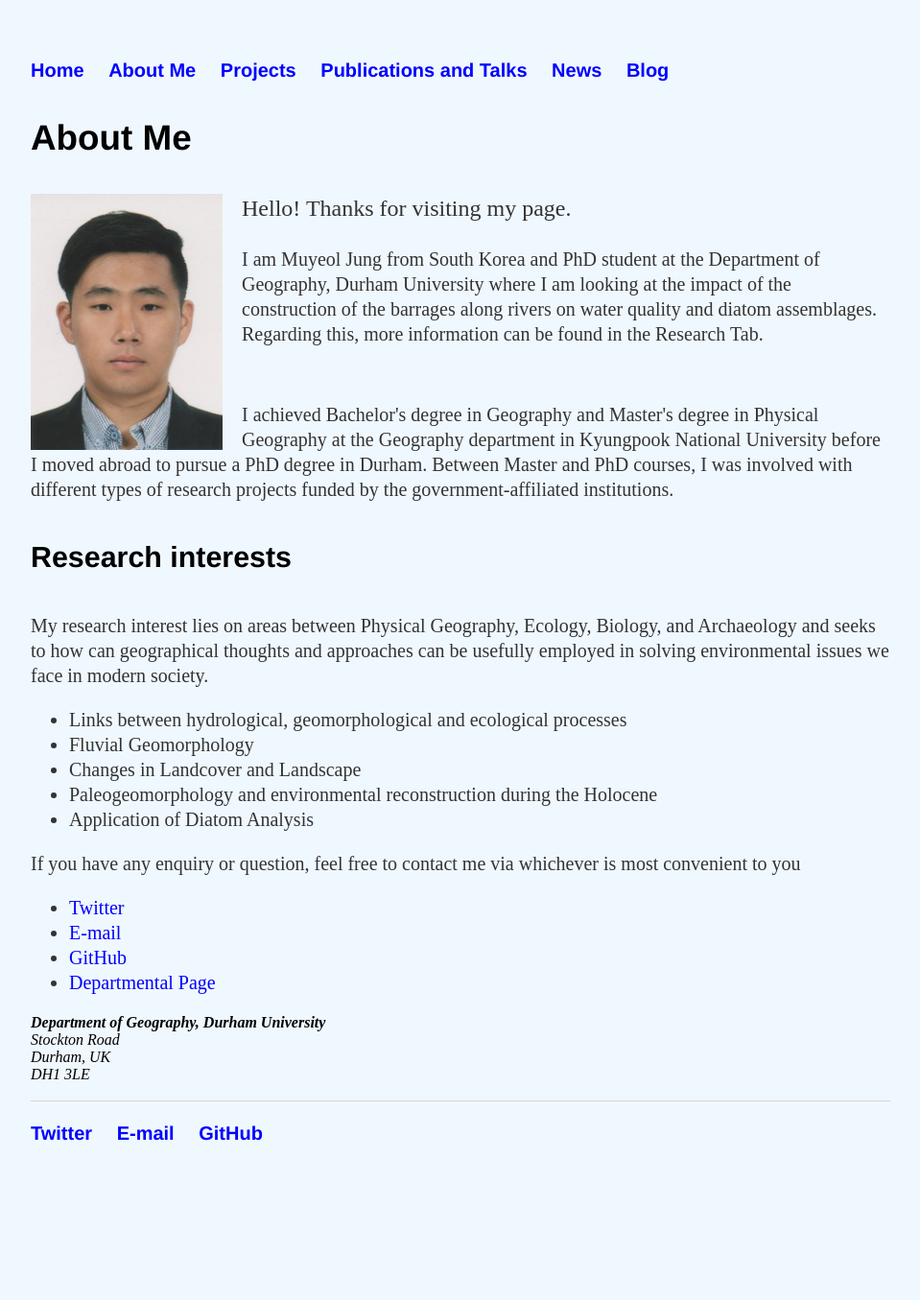
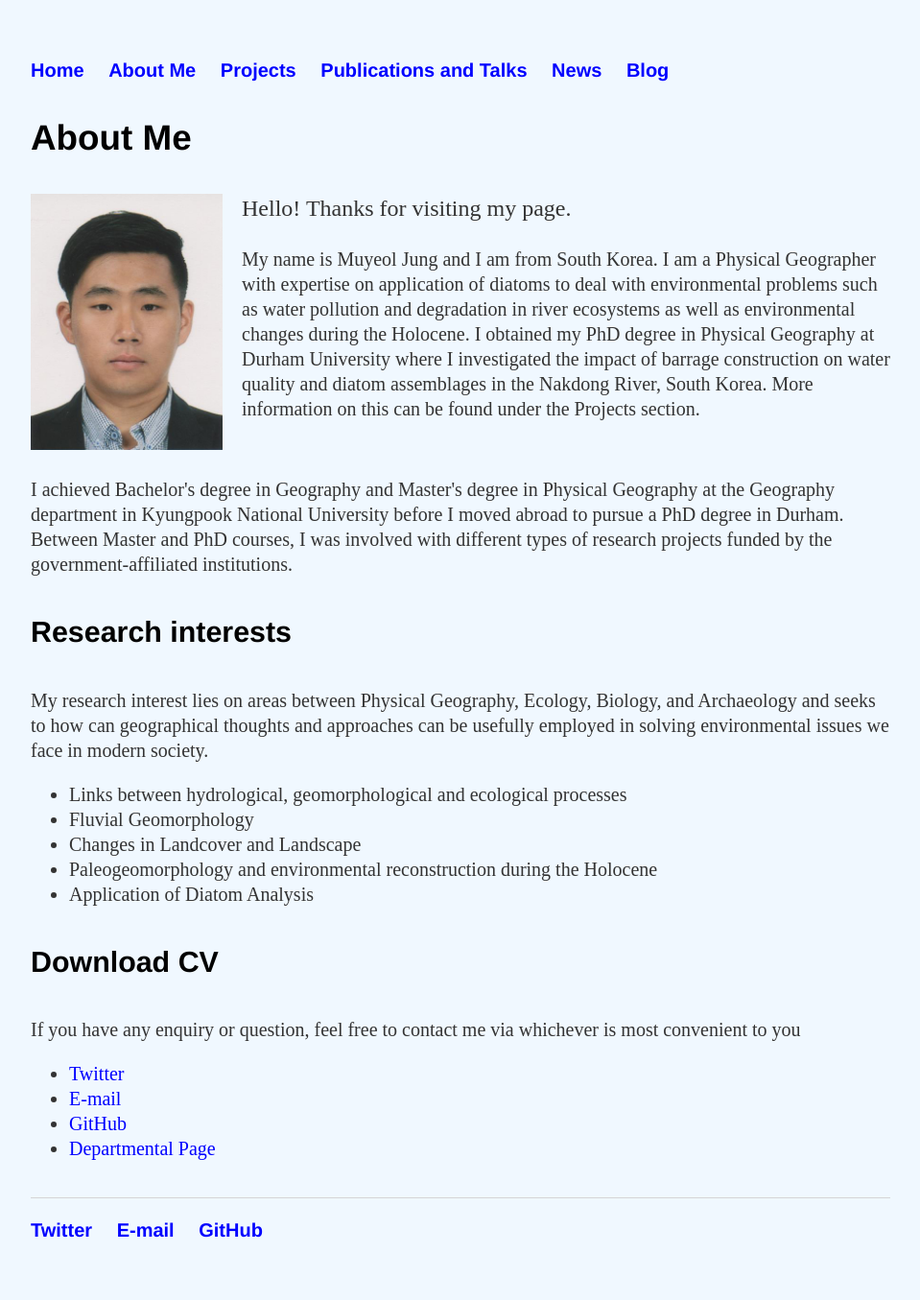
Before and after one commit to muyeoljung/muyeoljung.github.io, a Jekyll site: the page built from about/index.html, in a window 1280 px wide. Shown: the whole page at 96% size, without its empty margins (160-1119 px from the left). Built offline with Jekyll 4.4.1, drawn with Linux system fonts in a browser that asks for light colours; before the commit the page ends 1254 px from its top, so only the background shows below that.

Commit message:
Update index.html

```diff
--- a/about/index.html
+++ b/about/index.html
@@ -6,7 +6,8 @@ title: About Me
 			<h3>About Me</h3>
 			<img src="/images/About_me_image.jpg", width="200", style="float: left; margin-right: 20px;">
 			<p style="font-size:24px"> Hello! Thanks for visiting my page. </p>
-			<p> I am Muyeol Jung from South Korea and PhD student at the Department of Geography, Durham University where I am looking at the impact of the construction of the barrages along rivers on water quality and diatom assemblages. Regarding this, more information can be found in the Research Tab.</p>
+			<p>My name is Muyeol Jung and I am from South Korea. I am a Physical Geographer with expertise on application of diatoms to deal with environmental problems such as water pollution and degradation in river ecosystems as well as environmental changes during the Holocene.
+				I obtained my PhD degree in Physical Geography at Durham University where I investigated the impact of barrage construction on water quality and diatom assemblages in the Nakdong River, South Korea. More information on this can be found under the Projects section.</p>
 			<br>
 			<p> I achieved Bachelor's degree in Geography and Master's degree in Physical Geography at the Geography department in Kyungpook National University before I moved abroad to pursue a PhD degree in Durham. Between Master and PhD courses, I was involved with different types of research projects funded by the government-affiliated institutions. </p>
 
@@ -20,6 +21,7 @@ title: About Me
 				<li>Paleogeomorphology and environmental reconstruction during the Holocene</li>
 				<li>Application of Diatom Analysis</li></ul>
 
+			<h4>Download CV</h4>
 			<p> If you have any enquiry or question, feel free to contact me via whichever is most convenient to you </p>
 
 			<ul class="contacts">
@@ -29,11 +31,11 @@ title: About Me
 				<li><a href="https://www.dur.ac.uk/research/directory/staff/?mode=staff&id=16647" target=”_blank”>Departmental Page</a></li>
 			</ul>
 
-			<address>
+			<!--<address>
 			<strong>Department of Geography, Durham University</strong><br>
 			Stockton Road<br>
 			Durham, UK<br>
 			DH1 3LE<br>
-			</address>
+			</address>-->
 			<br>
 		</div>
```
